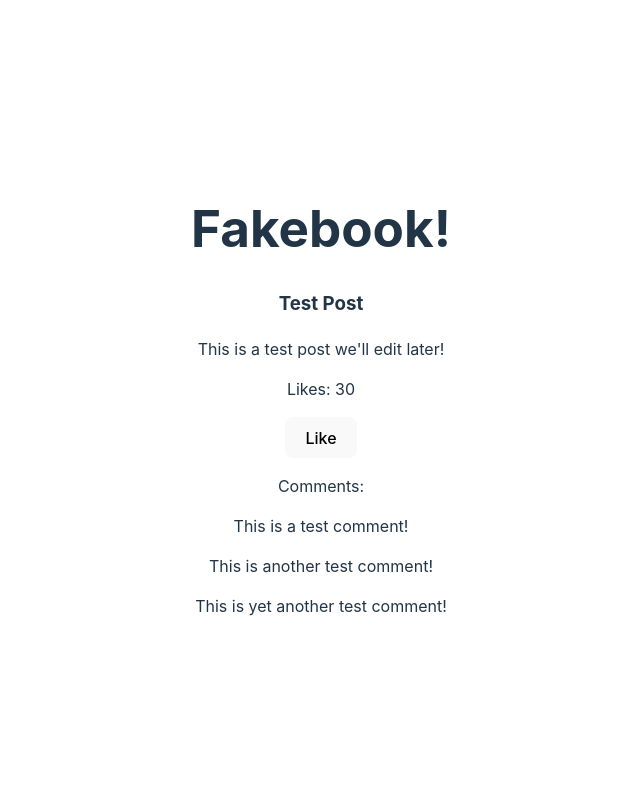
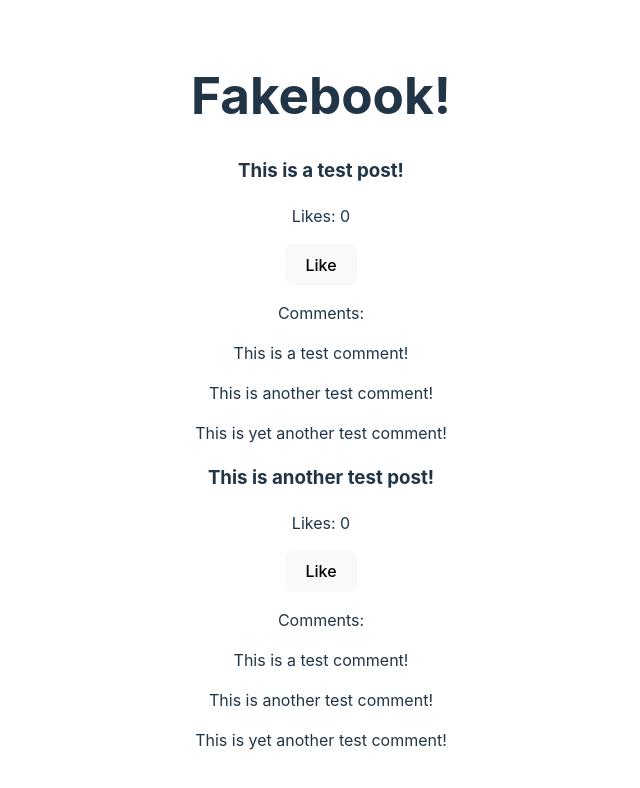
Before and after one commit to MarcosRosario4/Social-Media-App, a React (Vite) app: page / in a window 1280 px wide. Shown: the top 788 px of the page, without its empty margins (319-959 px from the left). Built offline with nearby package versions, Linux system fonts and the light colour scheme.

Commit message:
Passed props to Post component

```diff
--- a/src/App.jsx
+++ b/src/App.jsx
@@ -13,7 +13,8 @@ function App(){
 
   {/* Feed */}
 
-  <Post />
+  <Post content="This is a test post!" />
+  <Post content="This is another test post!" />
 
   </div>
 
--- a/src/Post.jsx
+++ b/src/Post.jsx
@@ -1,7 +1,7 @@
 import React, { useState } from 'react';
 import Comment from './Comment';
 
-function Post(){
+function Post(props){
 
     const [likes, setLikes] = useState(0);
 
@@ -12,10 +12,9 @@ function Post(){
   return(
 
     <div>
-        <h3>Test Post</h3>
-        <p>This is a test post we'll edit later!</p>
-        <p>Likes: 30</p>
-        <button>Like</button>
+        <h3>{props.content}</h3>
+        <p>Likes: {likes}</p>
+        <button onClick={handleLike}>Like</button>
         <p>Comments:</p>
         <Comment content="This is a test comment!" />
         <Comment content="This is another test comment!" />
```
